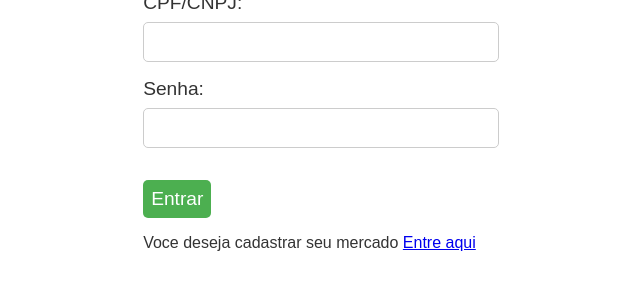
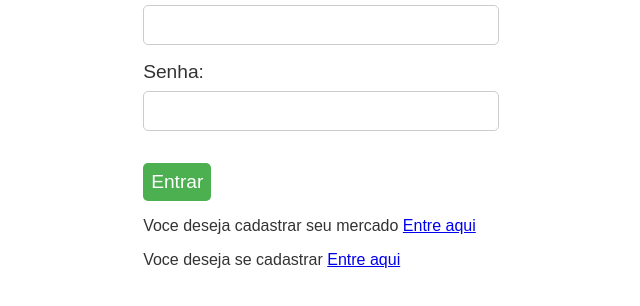
Before and after one commit to SantaremJoao/trabalhoViniBoy, a plain HTML site: page Pages/Login.html in a window 1280 px wide. Shown: the part 304-610 px from the top of the page, without its empty margins (328-968 px from the left). Drawn offline with nearby package versions, Linux system fonts and the light colour scheme.

Commit message:
cadastrar pessoa

```diff
--- a/Pages/Login.html
+++ b/Pages/Login.html
@@ -20,6 +20,9 @@
         <p>
           Voce deseja cadastrar seu mercado
           <a href="../Pages/CadastroMercado.html"> Entre aqui</a>
+        <p>
+            Voce deseja se cadastrar
+            <a href="../Pages/CadastroMercado.html"> Entre aqui</a>
         </p>
       </form>
     </div>
```
